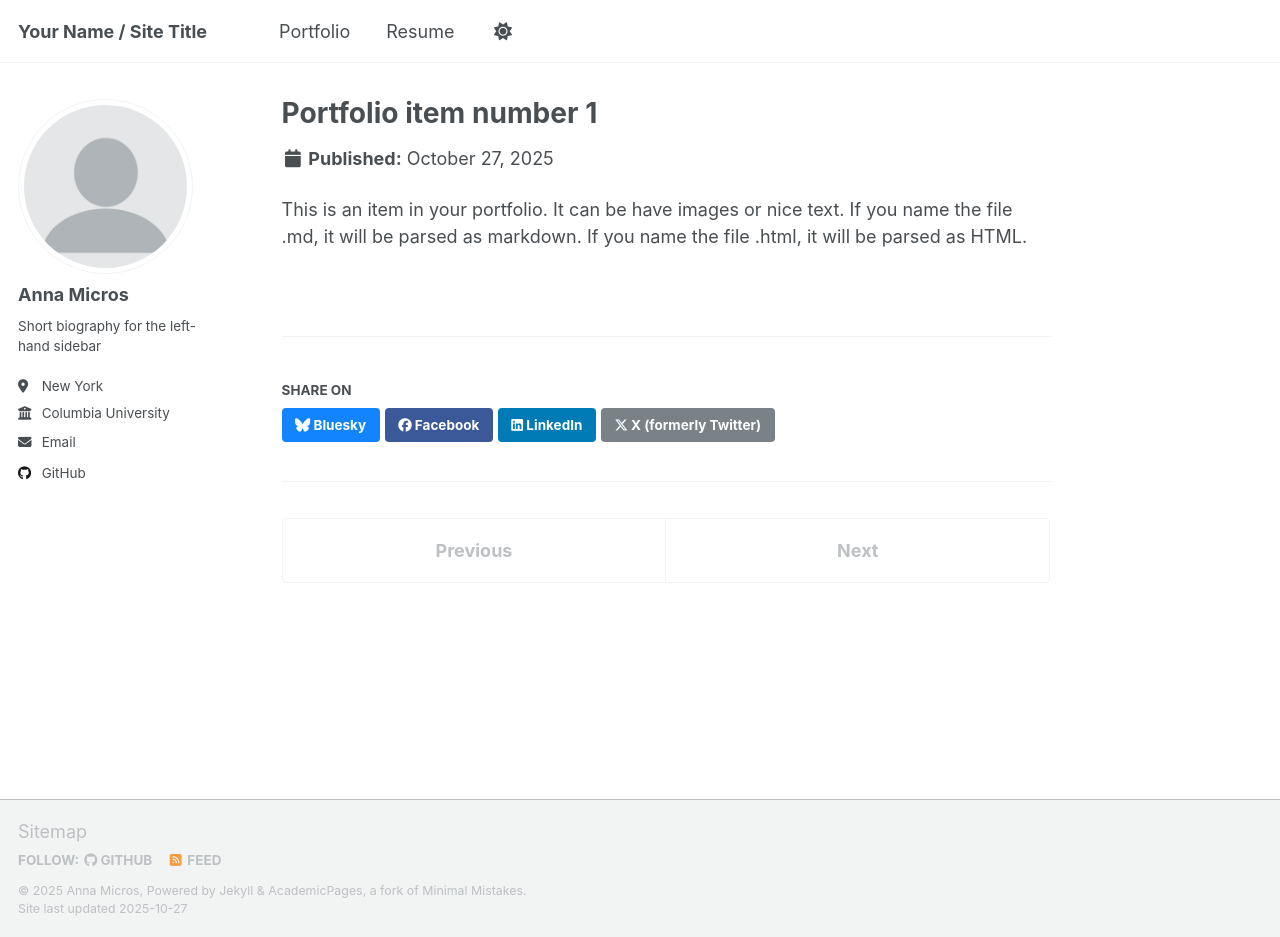
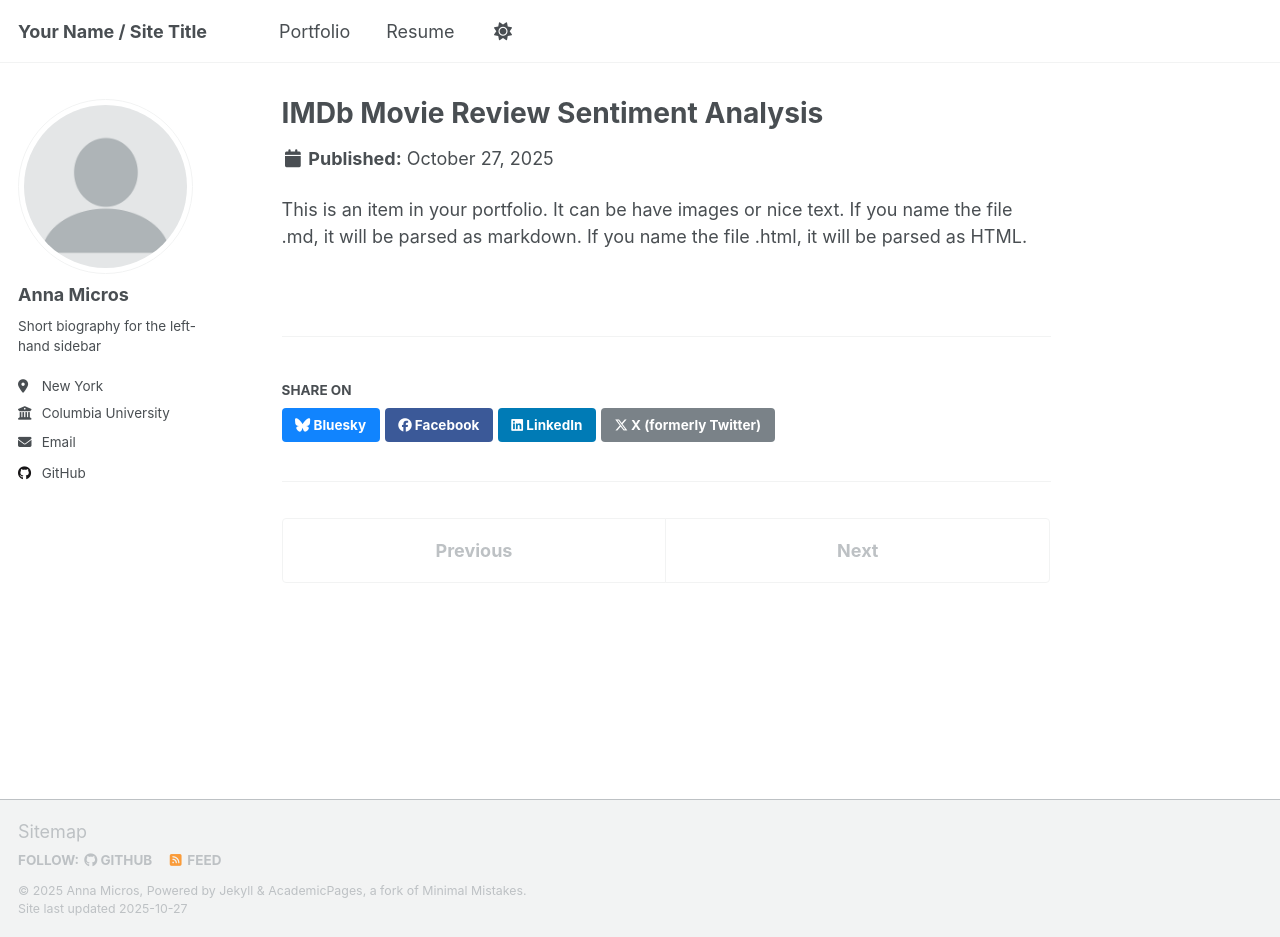
Before and after one commit to anna-christina-mikr/anna-christina-mikr.github.io, a Jekyll site: the page built from _portfolio/portfolio-1.md, in a window 1280 px wide and 937 px high. Built offline with Jekyll 4.4.1, drawn with Linux system fonts in a browser that asks for light colours; a script that is not in the unit is left out.

Commit message:
Update portfolio-1.md

```diff
--- a/_portfolio/portfolio-1.md
+++ b/_portfolio/portfolio-1.md
@@ -1,5 +1,5 @@
 ---
-title: "Portfolio item number 1"
+title: "IMDb Movie Review Sentiment Analysis "
 excerpt: "Short description of portfolio item number 1<br/><img src='/images/500x300.png'>"
 collection: portfolio
 ---
```
